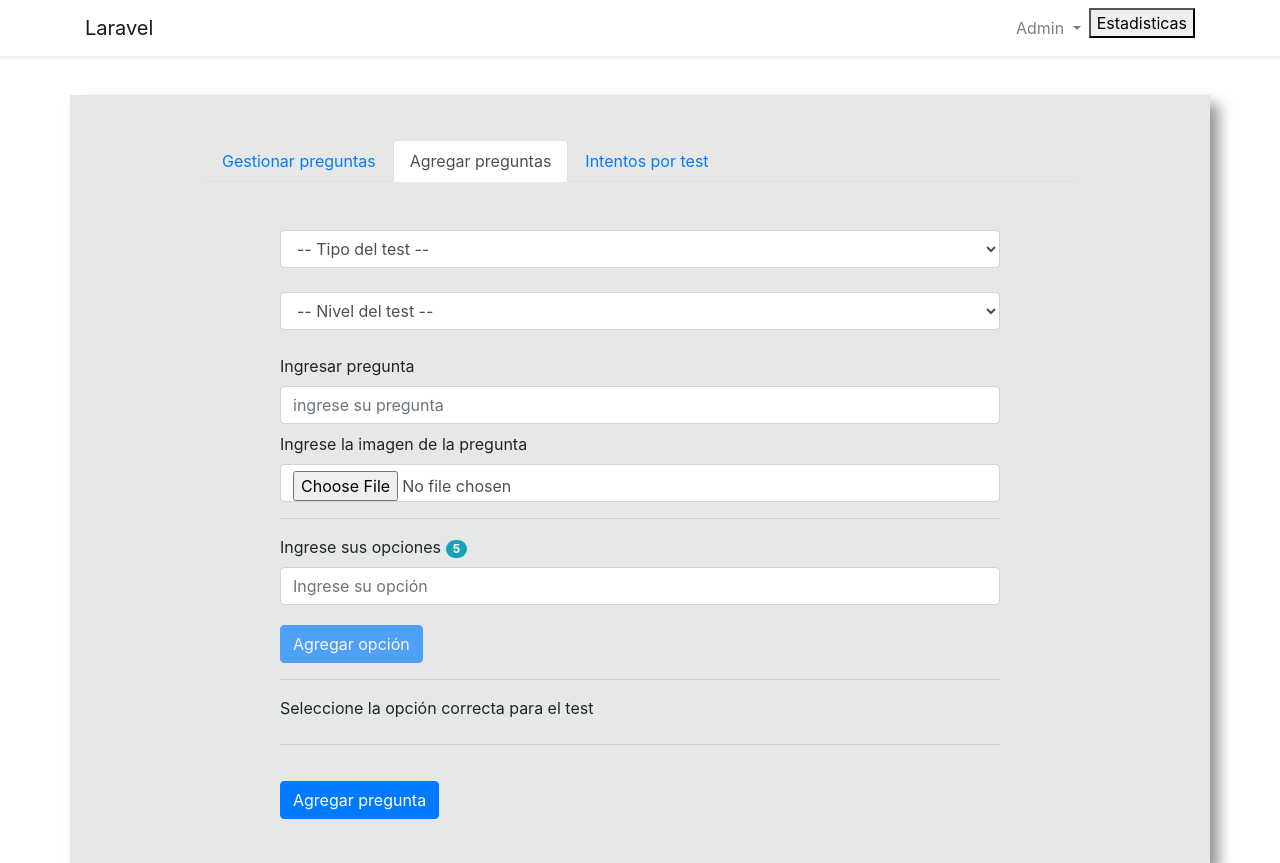
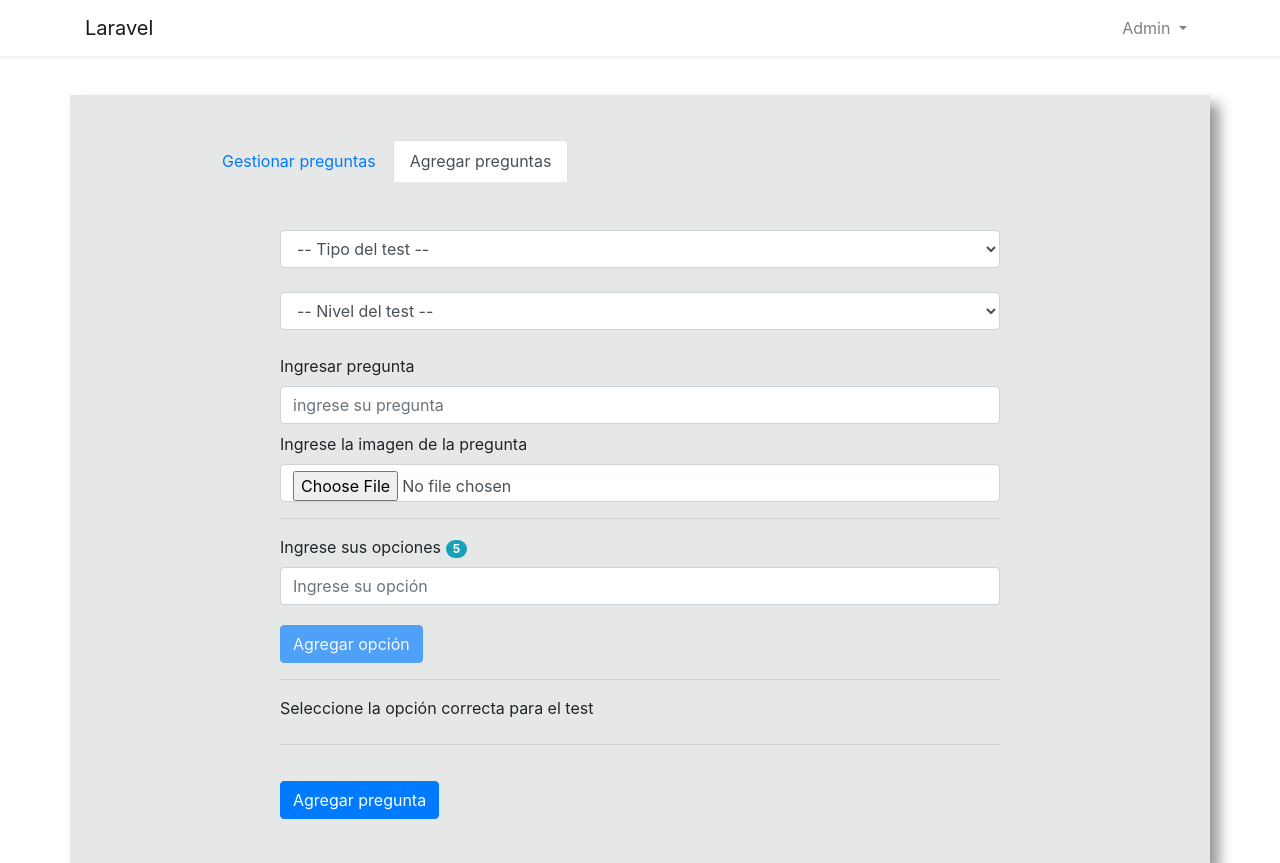
Before and after one commit to bryanEcuador/Herramientas_interactivas, a Laravel app: page /administracion/gestion in a window 1280 px wide. Shown: the top 863 px of the page. Run offline with Laravel 8, Linux system fonts and the light colour scheme; a user stored in the database is signed in; data comes from the database, SQL or seed files in the repository; tables that the repository leaves empty hold one stand-in row (values such as "Sample post").

Commit message:
mas bugs

```diff
--- a/public/js/creacion-preguntas.js
+++ b/public/js/creacion-preguntas.js
@@ -37,7 +37,6 @@ btn_agregar_pregunta.addEventListener('click', () => {
 })
 
 opcion_test.addEventListener('keyup' ,function() {
-    debugger
     let opcion_creada = opcion_test.value
     opcion_creada = opcion_creada.trim()
     if (opcion_creada.length >= 1 && opciones_disponibles.innerText !== '0' ){
--- a/resources/views/administracion/gestor.blade.php
+++ b/resources/views/administracion/gestor.blade.php
@@ -22,9 +22,7 @@
                     <li class="nav-item">
                         <a class="nav-link active" id="tap-agregar" data-toggle="tab" href="#agregar" role="tab" aria-controls="agregar" aria-selected="false">Agregar preguntas</a>
                     </li>
-                    <li class="nav-item">
-                        <a class="nav-link" id="tap-consultar" data-toggle="tab" href="#consultar" role="tab" aria-controls="consultar" aria-selected="false">Intentos por test</a>
-                    </li>
+
                 </ul>
                 <div class="tab-content" id="myTabContent">
                     {{-- sección para gestionar preguntas --}}
--- a/resources/views/espacial.blade.php
+++ b/resources/views/espacial.blade.php
@@ -396,6 +396,8 @@
                 document.querySelector('#test-iniciales').style.display = 'none'
             }
 
+            console.log(test)
+
         }
     </script>
 
--- a/resources/views/layouts/app.blade.php
+++ b/resources/views/layouts/app.blade.php
@@ -94,11 +94,7 @@
                                     </form>
                                 </div>
                             </li>
-                                @if(auth()->user()->name == 'Admin')
-                                    <li class="nav-item">
-                                        <button type="button" data-toggle="modal" data-target="#estadisticas">Estadisticas</button>
-                                    </li>
-                                @endif
+
                         @endguest
                     </ul>
                 </div>
--- a/resources/views/resultados.blade.php
+++ b/resources/views/resultados.blade.php
@@ -149,6 +149,7 @@
                 // crear imagen
                 img = document.createElement('img')
                 img.setAttribute('src','/storage/test/'+element.id)
+                img.setAttribute('alt','')
                 img.classList = 'img-style'
                 // crear opciones
 
```
Also changed, not shown: app/Http/Controllers/TestController.php (+6 -5 lines).
